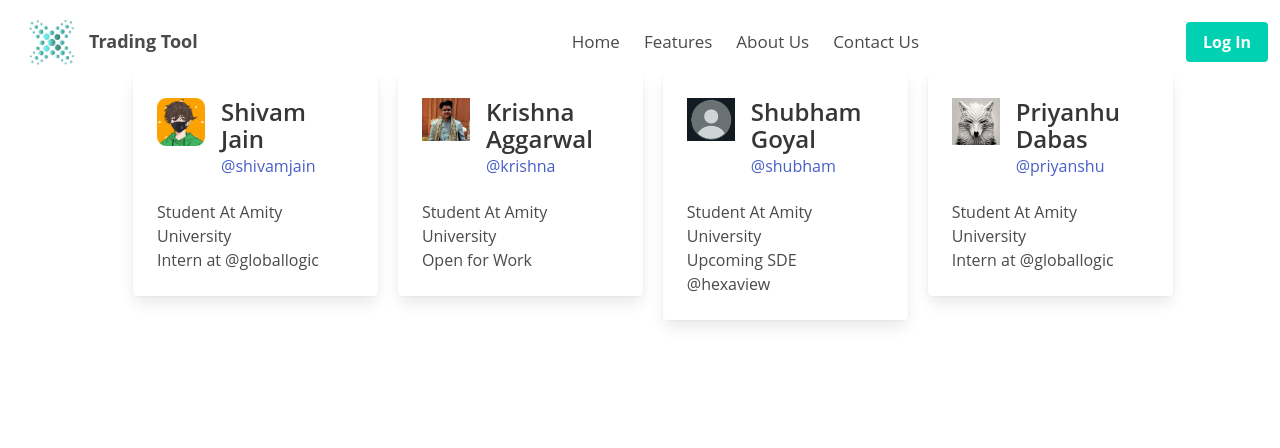
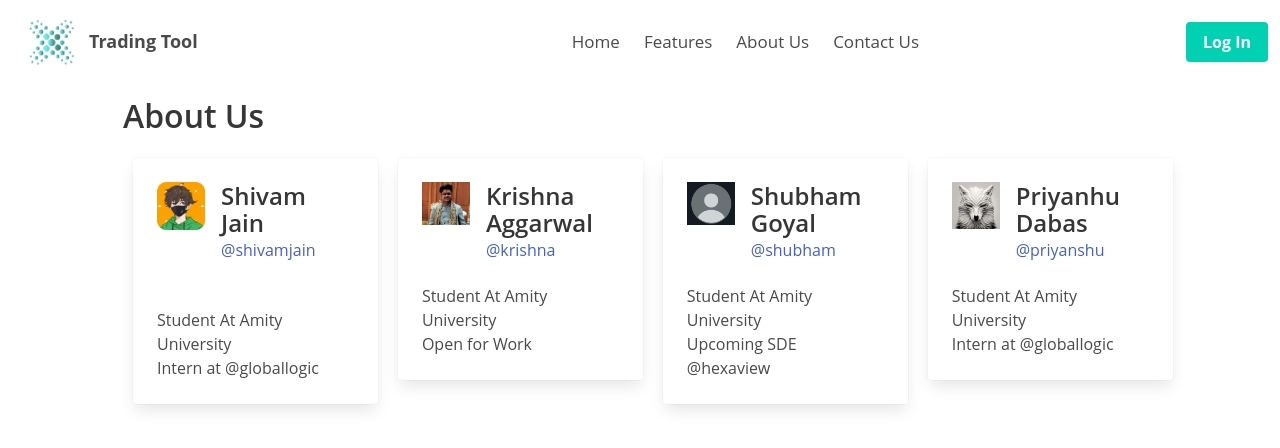
Before and after one commit to priyanshudabas/Trading-Tool-v2.0, a React (Create React App) app in the folder trading-terminal/: page /aboutus in a window 1280 px wide. Shown: the top 448 px of the page. Built offline with nearby package versions, Linux system fonts and the light colour scheme.

Commit message:
about us changes

```diff
--- a/trading-terminal/src/pages/AboutUs.jsx
+++ b/trading-terminal/src/pages/AboutUs.jsx
@@ -11,6 +11,8 @@ const AboutUs = () => {
     <div>
       <div className="container">
         <div className="row">
+          <br></br>
+        <h2 className="title" >About Us</h2>
           <div className="column">
             <div className="card">
               <div className="card-content">
@@ -21,7 +23,7 @@ const AboutUs = () => {
                     </figure>
                   </div>
                   <div className="media-content">
-                    <p className="title is-4">Shivam Jain</p>
+                    <p className="title is-4">Shivam Jain  </p>
                     <p className="subtitle is-6">
                       {" "}
                       <a
@@ -34,10 +36,12 @@ const AboutUs = () => {
                   </div>
                 </div>
                 <div className="content">
+                <br></br>
                   Student At Amity University
                   <br></br>
                   Intern at @globallogic
                   <br></br>
+
                 </div>
               </div>
             </div>
```
